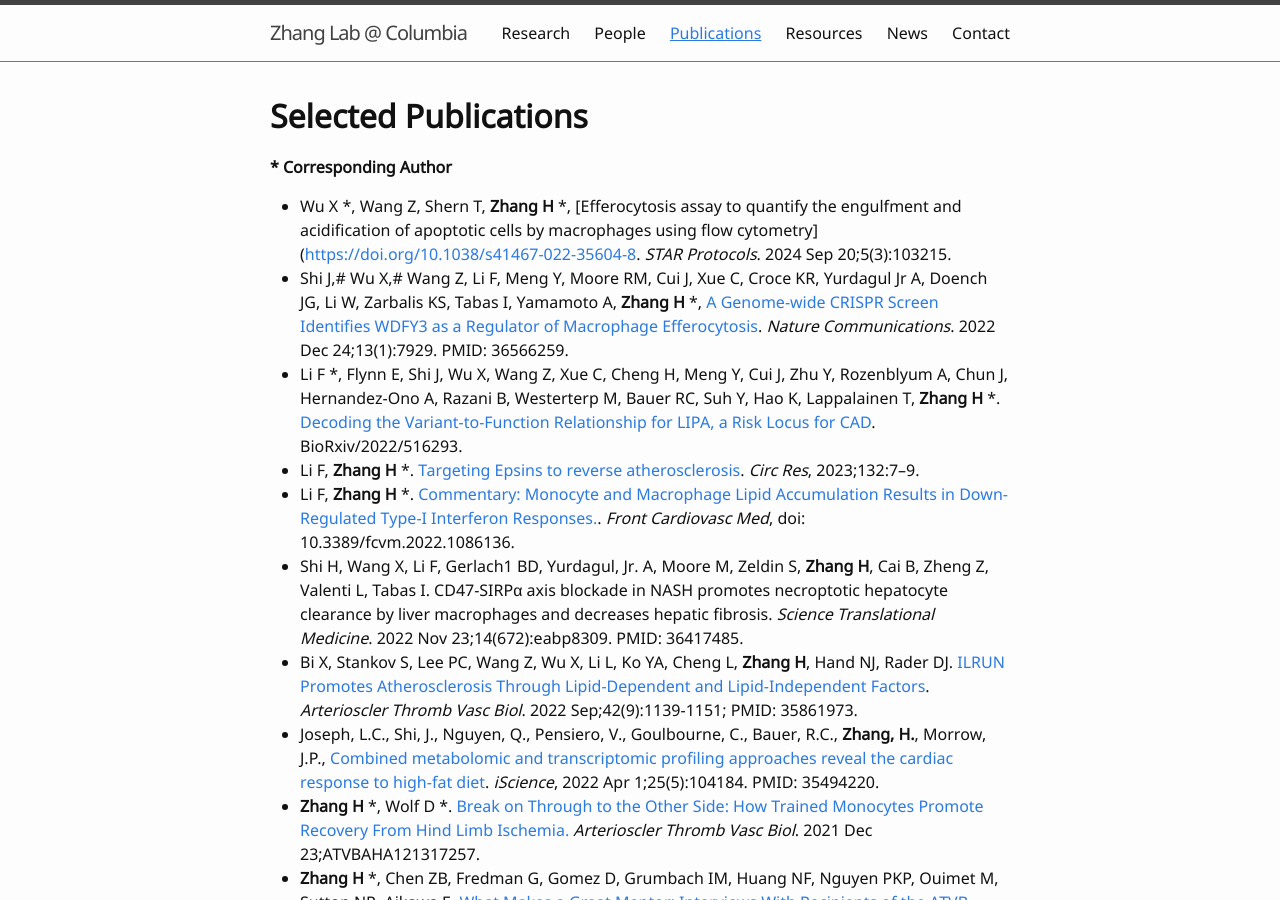
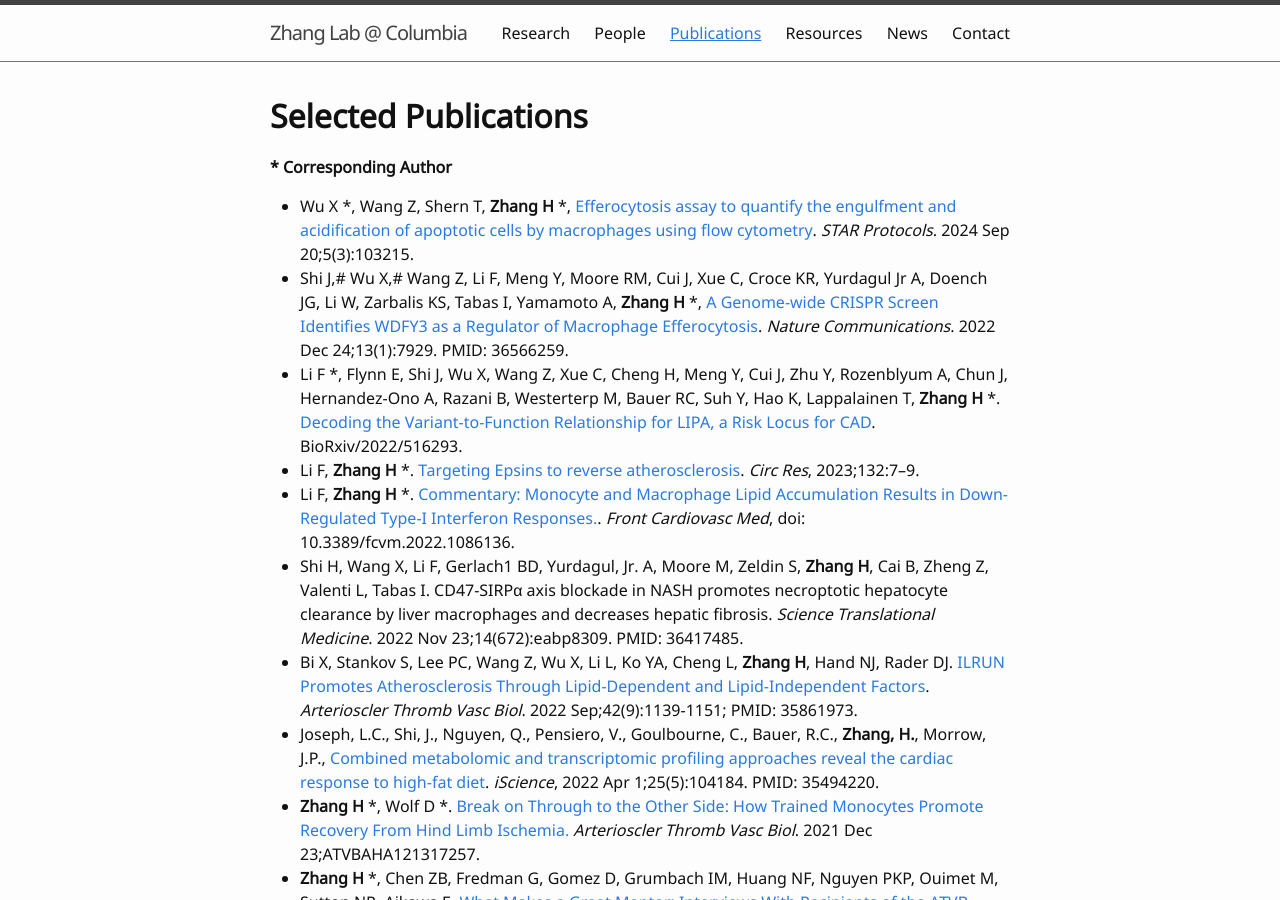
Before and after one commit to hanruizhang/zhanglab, a Jekyll site: the page built from 3_Publications.md, in a window 1280 px wide and 900 px high. Built offline with Jekyll 4.4.1, drawn with Linux system fonts in a browser that asks for light colours; comment, search, counter and statistics services are not loaded; some of the changed lines change nothing that is shown.

Commit message:
Update 3_Publications.md

```diff
--- a/3_Publications.md
+++ b/3_Publications.md
@@ -7,7 +7,7 @@
 
 __*__ **Corresponding Author**
 
-- Wu X *, Wang Z, Shern T, **Zhang H** *, [Efferocytosis assay to quantify the engulfment and acidification of apoptotic cells by macrophages using flow cytometry]([https://doi.org/10.1038/s41467-022-35604-8](https://www.sciencedirect.com/science/article/pii/S2666166724003800). _STAR Protocols_. 2024 Sep 20;5(3):103215.
+- Wu X *, Wang Z, Shern T, **Zhang H** *, [Efferocytosis assay to quantify the engulfment and acidification of apoptotic cells by macrophages using flow cytometry](https://www.sciencedirect.com/science/article/pii/S2666166724003800). _STAR Protocols_. 2024 Sep 20;5(3):103215.
 - Shi J,# Wu X,# Wang Z, Li F, Meng Y, Moore RM, Cui J, Xue C, Croce KR, Yurdagul Jr A, Doench JG, Li W, Zarbalis KS, Tabas I, Yamamoto A, **Zhang H** *, [A Genome-wide CRISPR Screen Identifies WDFY3 as a Regulator of Macrophage Efferocytosis](https://doi.org/10.1038/s41467-022-35604-8). _Nature Communications_. 2022 Dec 24;13(1):7929. PMID: 36566259.
 - Li F *, Flynn E, Shi J, Wu X, Wang Z, Xue C, Cheng H, Meng Y, Cui J, Zhu Y, Rozenblyum A, Chun J, Hernandez-Ono A, Razani B, Westerterp M, Bauer RC, Suh Y, Hao K, Lappalainen T, **Zhang H** *. [Decoding the Variant-to-Function Relationship for LIPA, a Risk Locus for CAD](https://www.biorxiv.org/content/10.1101/2022.11.12.516293v1). BioRxiv/2022/516293.
 - Li F, **Zhang H** *. [Targeting Epsins to reverse atherosclerosis](https://www.ahajournals.org/eprint/72NVB4XX3HQAVEF2WGC5/full?redirectUri=%2Fdoi%2F10.1161%2FCIRCRESAHA.122.322273). _Circ Res_, 2023;132:7–9.
```
